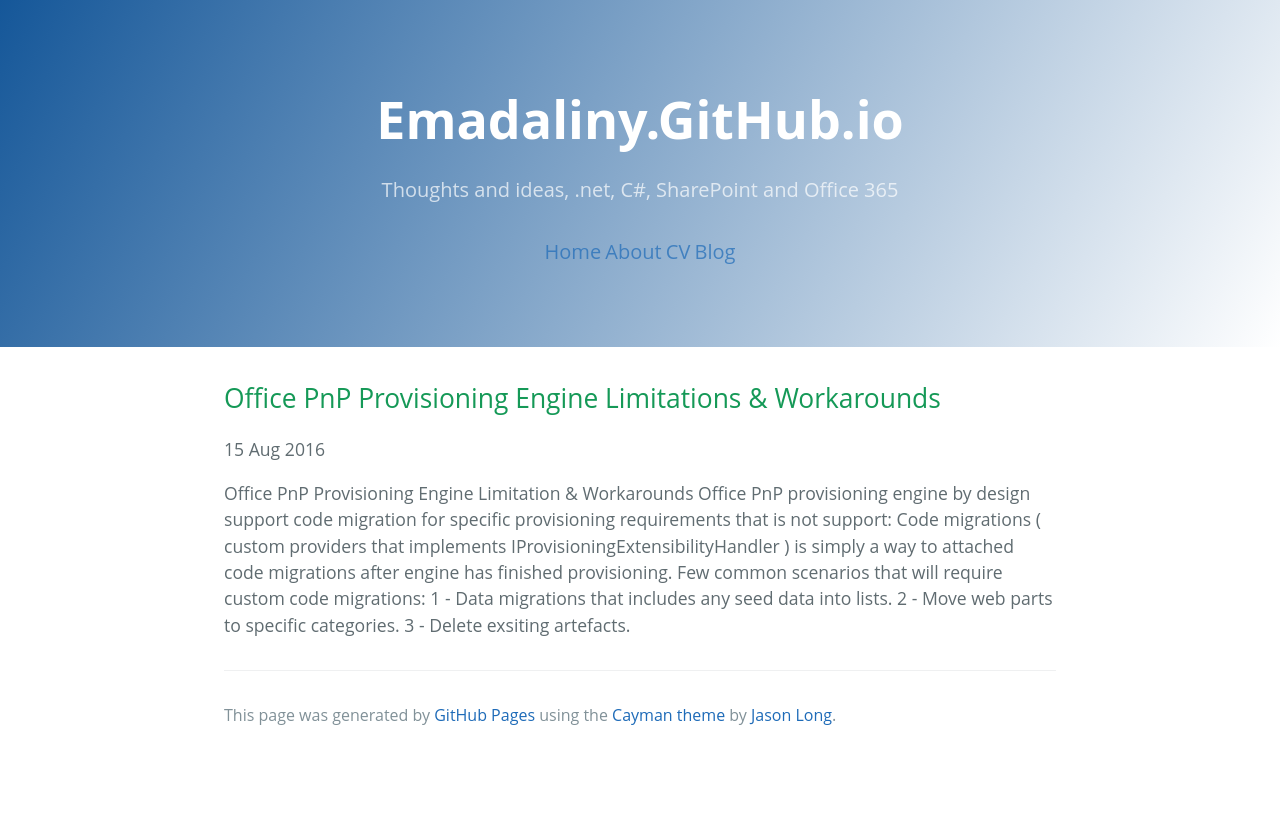
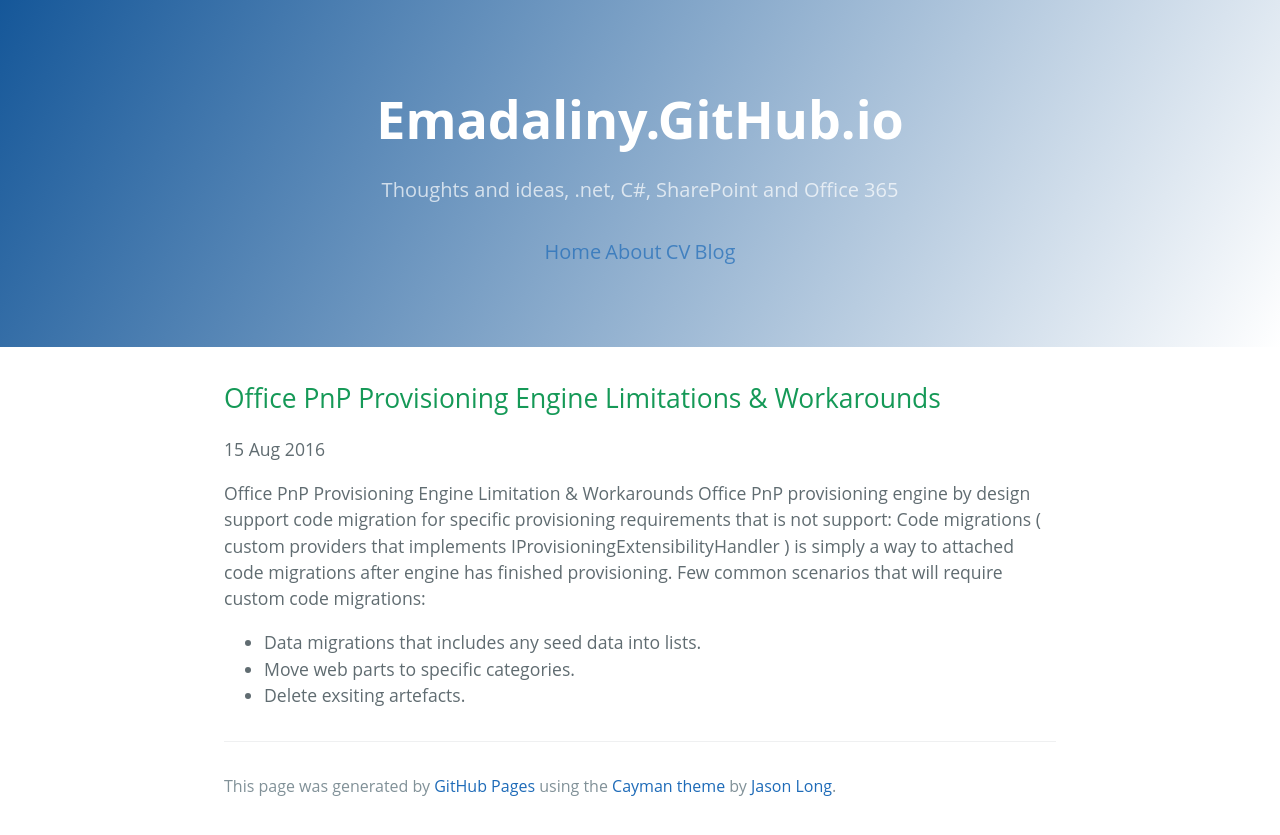
Before and after one commit to emadaliny/emad.aliny.github.io, a Jekyll site: the page built from _posts/2016-08-15-Office-Pnp-limitations-and-workaround.md, in a window 1280 px wide. Shown: the top 835 px of the page. Built offline with Jekyll 4.4.1, drawn with Linux system fonts in a browser that asks for light colours.

Commit message:
Fix formatting and add CV

```diff
--- a/_posts/2016-08-15-Office-Pnp-limitations-and-workaround.md
+++ b/_posts/2016-08-15-Office-Pnp-limitations-and-workaround.md
@@ -7,6 +7,8 @@ Office PnP Provisioning Engine Limitation &amp; Workarounds
 Office PnP provisioning engine by design support code migration for specific provisioning requirements that is not support:
 Code migrations ( custom providers that implements IProvisioningExtensibilityHandler ) is simply a way to attached code migrations after engine has finished provisioning.
 Few common scenarios that will require custom code migrations:
-1 - Data migrations that includes any seed data into lists.
-2 - Move web parts to specific categories.
-3 - Delete exsiting artefacts.
+<ul>
+<li>Data migrations that includes any seed data into lists.</li>
+<li>Move web parts to specific categories.</li>
+<li>Delete exsiting artefacts.</li>
+</ul>
--- /dev/null
+++ b/cv/index.html
@@ -0,0 +1,5 @@
+---
+layout: default
+title: Emad Aliny's Blog
+---
+	<h1>{{ page.title }}</h1>
```
